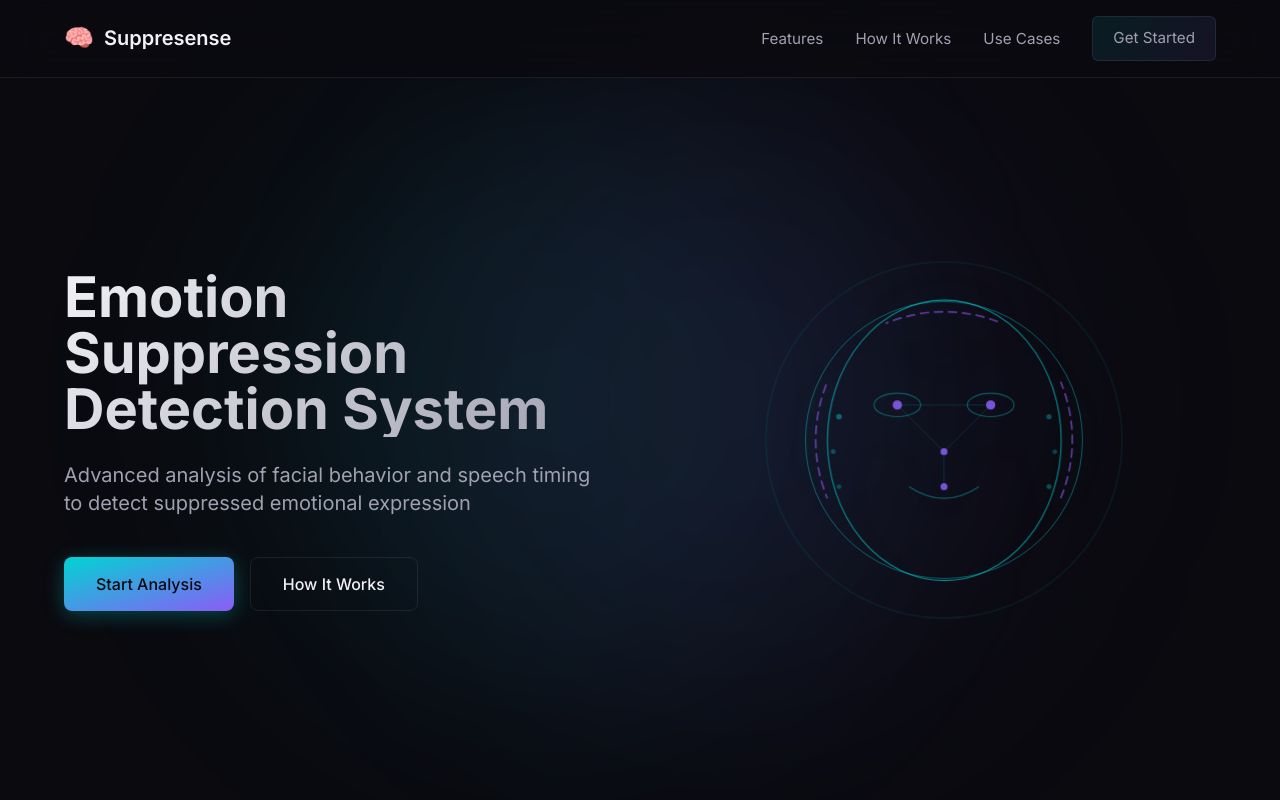
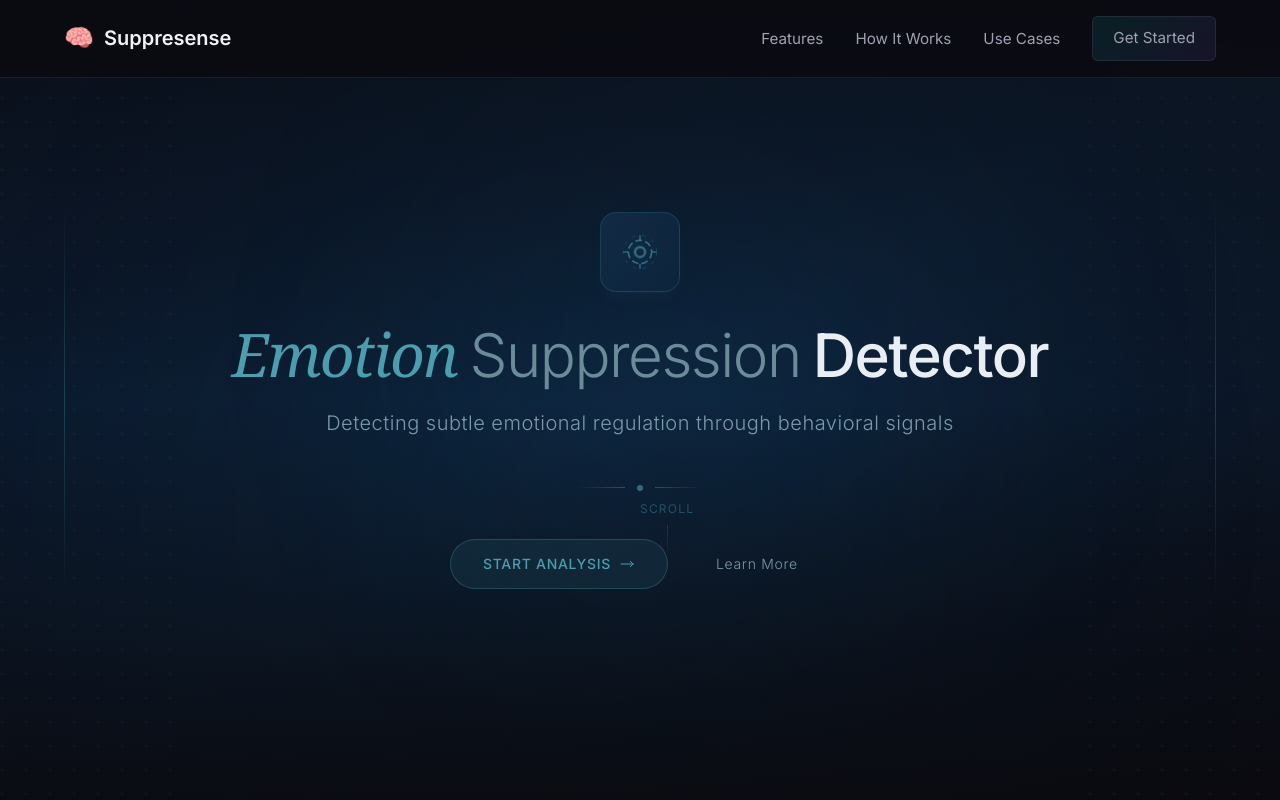
Before and after one commit to ady-31/Emotion-suppression-frontend, a React (Vite) app: page / in a window 1280 px wide. Shown: the top 800 px of the page. Built offline with nearby package versions, Linux system fonts and the light colour scheme.

Commit message:
feat: Enhance Hero component with parallax effect and fade-in animations

```diff
--- a/src/components/Hero.jsx
+++ b/src/components/Hero.jsx
@@ -1,35 +1,23 @@
 import { useEffect, useRef } from 'react'
 import { useNavigate } from 'react-router-dom'
-import FaceVisualization from './FaceVisualization'
 
 const Hero = () => {
   const navigate = useNavigate()
-  const visualRef = useRef(null)
-  const svgRef = useRef(null)
+  const containerRef = useRef(null)
 
   useEffect(() => {
-    const handleScroll = () => {
-      if (visualRef.current && window.pageYOffset < window.innerHeight) {
-        const rate = window.pageYOffset * 0.3
-        visualRef.current.style.transform = `translateY(${rate}px)`
+    // Parallax effect on mouse move
+    const handleMouseMove = (e) => {
+      if (containerRef.current && window.innerWidth > 768) {
+        const mouseX = (e.clientX / window.innerWidth - 0.5) * 20
+        const mouseY = (e.clientY / window.innerHeight - 0.5) * 20
+        containerRef.current.style.setProperty('--mouse-x', `${mouseX}px`)
+        containerRef.current.style.setProperty('--mouse-y', `${mouseY}px`)
       }
     }
 
-    const handleMouseMove = (e) => {
-      if (svgRef.current && window.innerWidth > 768) {
-        const mouseX = e.clientX / window.innerWidth - 0.5
-        const mouseY = e.clientY / window.innerHeight - 0.5
-        svgRef.current.style.transform = `translate(${mouseX * 20}px, ${mouseY * 20}px)`
-      }
-    }
-
-    window.addEventListener('scroll', handleScroll)
     document.addEventListener('mousemove', handleMouseMove)
-
-    return () => {
-      window.removeEventListener('scroll', handleScroll)
-      document.removeEventListener('mousemove', handleMouseMove)
-    }
+    return () => document.removeEventListener('mousemove', handleMouseMove)
   }, [])
 
   const handleSmoothScroll = (e, targetId) => {
@@ -46,45 +34,128 @@ const Hero = () => {
   }
 
   return (
-    <section className="min-h-screen flex items-center pt-20 bg-bg-primary relative overflow-hidden">
-      {/* Background gradients */}
-      <div className="absolute inset-0 pointer-events-none">
-        <div className="absolute top-1/2 left-[20%] -translate-y-1/2 w-[600px] h-[600px] bg-accent-cyan/[0.08] rounded-full blur-[120px]" />
-        <div className="absolute top-1/2 right-[20%] -translate-y-1/2 w-[600px] h-[600px] bg-accent-violet/[0.08] rounded-full blur-[120px]" />
+    <section
+      ref={containerRef}
+      className="min-h-screen flex items-center justify-center relative overflow-hidden"
+      style={{ '--mouse-x': '0px', '--mouse-y': '0px' }}
+    >
+      {/* Background Image with Overlay */}
+      <div className="absolute inset-0">
+        {/* Abstract background gradient simulating calm imagery */}
+        <div className="absolute inset-0 bg-gradient-to-br from-[#0a1628] via-[#0d1f35] to-[#0a0f1a]" />
+
+        {/* Soft ambient light spots */}
+        <div
+          className="absolute top-1/4 left-1/4 w-[600px] h-[600px] bg-[#0d4a6e]/20 rounded-full blur-[150px] transition-transform duration-700 ease-out"
+          style={{ transform: 'translate(var(--mouse-x), var(--mouse-y))' }}
+        />
+        <div
+          className="absolute bottom-1/4 right-1/4 w-[500px] h-[500px] bg-[#1a3a5c]/15 rounded-full blur-[120px] transition-transform duration-700 ease-out"
+          style={{ transform: 'translate(calc(var(--mouse-x) * -0.5), calc(var(--mouse-y) * -0.5))' }}
+        />
+
+        {/* Dark overlay for readability */}
+        <div className="absolute inset-0 bg-gradient-to-t from-[#0a0a0f]/90 via-transparent to-[#0a0a0f]/60" />
       </div>
 
-      <div className="max-w-[1200px] mx-auto px-6 grid grid-cols-1 lg:grid-cols-2 gap-10 lg:gap-16 items-center relative z-10">
-        {/* Content */}
-        <div className="animate-fade-in-up text-center lg:text-left order-2 lg:order-1">
-          <h1 className="text-4xl md:text-5xl lg:text-[3.5rem] font-bold leading-[1.1] mb-6 hero-title-gradient">
-            Emotion Suppression Detection System
+      {/* Decorative Grid Pattern - Left Side */}
+      <div className="absolute left-0 top-0 bottom-0 w-32 md:w-48 opacity-[0.15] pointer-events-none">
+        <svg className="w-full h-full" xmlns="http://www.w3.org/2000/svg">
+          <defs>
+            <pattern id="dotPatternLeft" x="0" y="0" width="24" height="24" patternUnits="userSpaceOnUse">
+              <circle cx="2" cy="2" r="1" fill="#4a9ead" className="animate-pulse-slow" />
+            </pattern>
+          </defs>
+          <rect width="100%" height="100%" fill="url(#dotPatternLeft)" />
+        </svg>
+      </div>
+
+      {/* Decorative Grid Pattern - Right Side */}
+      <div className="absolute right-0 top-0 bottom-0 w-32 md:w-48 opacity-[0.15] pointer-events-none">
+        <svg className="w-full h-full" xmlns="http://www.w3.org/2000/svg">
+          <defs>
+            <pattern id="dotPatternRight" x="0" y="0" width="24" height="24" patternUnits="userSpaceOnUse">
+              <circle cx="2" cy="2" r="1" fill="#4a9ead" className="animate-pulse-slow" />
+            </pattern>
+          </defs>
+          <rect width="100%" height="100%" fill="url(#dotPatternRight)" />
+        </svg>
+      </div>
+
+      {/* Vertical Signal Lines */}
+      <div className="absolute left-8 md:left-16 top-1/4 bottom-1/4 w-px bg-gradient-to-b from-transparent via-[#4a9ead]/30 to-transparent" />
+      <div className="absolute right-8 md:right-16 top-1/4 bottom-1/4 w-px bg-gradient-to-b from-transparent via-[#4a9ead]/30 to-transparent" />
+
+      {/* Center Content */}
+      <div className="relative z-10 max-w-4xl mx-auto px-6 text-center">
+        {/* Logo Icon */}
+        <div className="hero-fade-in mb-8">
+          <div className="inline-flex items-center justify-center w-20 h-20 rounded-2xl bg-gradient-to-br from-[#1a3a5c]/50 to-[#0d2840]/50 border border-[#4a9ead]/20 backdrop-blur-sm shadow-lg shadow-[#4a9ead]/5">
+            {/* Abstract observation/analysis icon */}
+            <svg
+              className="w-10 h-10 text-[#4a9ead]"
+              viewBox="0 0 24 24"
+              fill="none"
+              xmlns="http://www.w3.org/2000/svg"
+            >
+              <circle cx="12" cy="12" r="3" stroke="currentColor" strokeWidth="1.5" className="animate-pulse-slow" />
+              <circle cx="12" cy="12" r="7" stroke="currentColor" strokeWidth="1" strokeDasharray="4 2" opacity="0.6" />
+              <circle cx="12" cy="12" r="10" stroke="currentColor" strokeWidth="0.5" strokeDasharray="2 4" opacity="0.3" />
+              <path d="M12 2v3M12 19v3M2 12h3M19 12h3" stroke="currentColor" strokeWidth="1" opacity="0.5" />
+            </svg>
+          </div>
+        </div>
+
+        {/* Project Name */}
+        <h1 className="hero-fade-in-delay-1 text-4xl md:text-5xl lg:text-6xl font-light tracking-tight mb-6 text-[#e8eef4]">
+          <span className="font-serif italic text-[#4a9ead]">Emotion</span>
+          <span className="mx-3 text-[#6b8a9a]">Suppression</span>
+          <span className="font-medium">Detector</span>
         </h1>
-          <p className="text-lg md:text-xl text-text-secondary mb-10 leading-relaxed">
-            Advanced analysis of facial behavior and speech timing to detect suppressed emotional expression
+
+        {/* Tagline */}
+        <p className="hero-fade-in-delay-2 text-lg md:text-xl text-[#7a9aaa] font-light tracking-wide mb-12 max-w-2xl mx-auto leading-relaxed">
+          Detecting subtle emotional regulation through behavioral signals
         </p>
-          <div className="flex flex-col sm:flex-row gap-4 justify-center lg:justify-start">
+
+        {/* Decorative divider */}
+        <div className="hero-fade-in-delay-2 flex items-center justify-center gap-3 mb-12">
+          <div className="w-12 h-px bg-gradient-to-r from-transparent to-[#4a9ead]/40" />
+          <div className="w-1.5 h-1.5 rounded-full bg-[#4a9ead]/60" />
+          <div className="w-12 h-px bg-gradient-to-l from-transparent to-[#4a9ead]/40" />
+        </div>
+
+        {/* Call to Action Buttons */}
+        <div className="hero-fade-in-delay-3 flex flex-col sm:flex-row gap-4 justify-center items-center">
+          {/* Primary Button */}
           <button
             onClick={() => navigate('/upload')}
-              className="btn-ripple inline-flex items-center justify-center px-8 py-3.5 text-base font-medium bg-gradient-to-br from-accent-cyan to-accent-violet text-bg-primary rounded-lg shadow-glow-cyan hover:shadow-glow-cyan-lg hover:-translate-y-0.5 transition-all duration-400"
+            className="group relative px-8 py-3.5 text-sm font-medium tracking-wider uppercase bg-[#4a9ead]/10 text-[#4a9ead] border border-[#4a9ead]/30 rounded-full backdrop-blur-sm hover:bg-[#4a9ead]/20 hover:border-[#4a9ead]/50 hover:shadow-lg hover:shadow-[#4a9ead]/10 transition-all duration-500 ease-out"
           >
+            <span className="relative z-10 flex items-center gap-2">
               Start Analysis
+              <svg className="w-4 h-4 transition-transform duration-300 group-hover:translate-x-1" fill="none" viewBox="0 0 24 24" stroke="currentColor">
+                <path strokeLinecap="round" strokeLinejoin="round" strokeWidth={1.5} d="M17 8l4 4m0 0l-4 4m4-4H3" />
+              </svg>
+            </span>
           </button>
+
+          {/* Secondary Button */}
           <a
             href="#how-it-works"
             onClick={(e) => handleSmoothScroll(e, '#how-it-works')}
-              className="inline-flex items-center justify-center px-8 py-3.5 text-base font-medium bg-transparent text-text-primary border border-white/[0.08] rounded-lg hover:border-accent-cyan hover:text-accent-cyan hover:bg-accent-cyan/5 transition-all duration-400"
+            className="px-8 py-3.5 text-sm font-light tracking-wider text-[#7a9aaa] hover:text-[#a0c0d0] transition-colors duration-300"
           >
-              How It Works
+            Learn More
           </a>
         </div>
+
+        {/* Subtle scroll indicator */}
+        <div className="hero-fade-in-delay-4 absolute bottom-8 left-1/2 -translate-x-1/2">
+          <div className="flex flex-col items-center gap-2 text-[#4a9ead]/40">
+            <span className="text-xs tracking-widest uppercase">Scroll</span>
+            <div className="w-px h-8 bg-gradient-to-b from-[#4a9ead]/40 to-transparent animate-pulse-slow" />
           </div>
-
-        {/* Visual */}
-        <div
-          ref={visualRef}
-          className="flex justify-center items-center relative animate-fade-in order-1 lg:order-2"
-        >
-          <FaceVisualization svgRef={svgRef} />
         </div>
       </div>
     </section>
--- a/src/index.css
+++ b/src/index.css
@@ -145,3 +145,39 @@ html {
     transition-duration: 0.01ms !important;
   }
 }
+
+/* Hero fade-in animations */
+.hero-fade-in {
+  animation: heroFadeIn 1s ease-out forwards;
+}
+
+.hero-fade-in-delay-1 {
+  opacity: 0;
+  animation: heroFadeIn 1s ease-out 0.2s forwards;
+}
+
+.hero-fade-in-delay-2 {
+  opacity: 0;
+  animation: heroFadeIn 1s ease-out 0.4s forwards;
+}
+
+.hero-fade-in-delay-3 {
+  opacity: 0;
+  animation: heroFadeIn 1s ease-out 0.6s forwards;
+}
+
+.hero-fade-in-delay-4 {
+  opacity: 0;
+  animation: heroFadeIn 1s ease-out 0.8s forwards;
+}
+
+@keyframes heroFadeIn {
+  from {
+    opacity: 0;
+    transform: translateY(20px);
+  }
+  to {
+    opacity: 1;
+    transform: translateY(0);
+  }
+}
```
Lines whose indentation alone changed are shown as unchanged.
